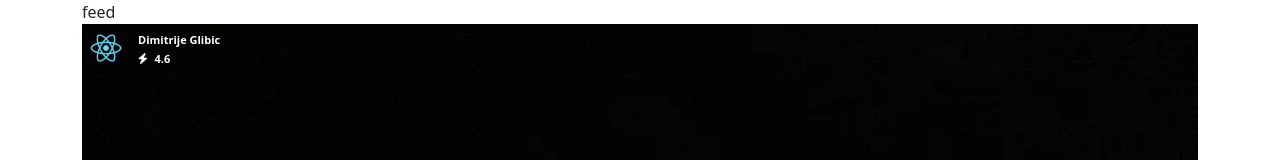
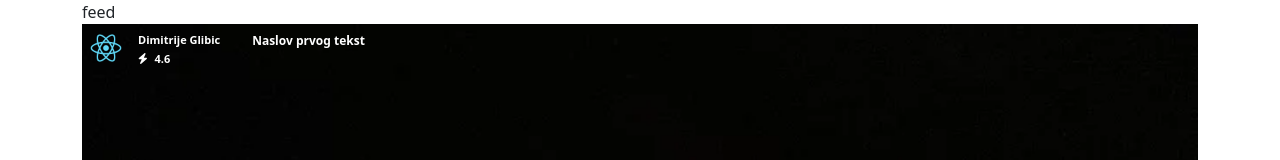
Before and after one commit to DimitrijeGlibic/novinator, a React (Create React App) app: page / in a window 1280 px wide. Shown: the top 160 px of the page. Built offline with nearby package versions, Linux system fonts and the light colour scheme.

Commit message:
Add PostTitle to Post header

```diff
--- a/src/components/post/Author.js
+++ b/src/components/post/Author.js
@@ -20,16 +20,12 @@ export default Author;
 
 const AuthorWrapper = styled.div`
     display: flex;
-    position: absolute;
-    top: 8px;
-    left: 8px;
-    z-index: 1;
-    color: white;
 `;
 
 const StyledImage = styled.img`
     width: 32px;
     height: 32px;
+    border-radius: 50%;
     margin-right: 16px;
 `;
 
--- a/src/components/post/Post.js
+++ b/src/components/post/Post.js
@@ -10,8 +10,10 @@ const Post = ({ post }) => {
 
     return (
         <PostWrapper>
-            <Author name={name} score={score} photo={photo} />
-            {/* <div>{title}</div> */}
+            <PostInfo>
+                <Author name={name} score={score} photo={photo} />
+                <PostTitle><span>{title}</span></PostTitle>
+            </PostInfo>
             <Content slides={content} />
             <ReactionButtons />
             <DiscussButton />
@@ -24,3 +26,19 @@ export default Post;
 const PostWrapper = styled.div`
     position: relative;
 `;
+
+const PostInfo = styled.div`
+    position: absolute;
+    top: 8px;
+    left: 8px;
+    z-index: 1;
+    color: white;
+
+    display: flex;
+`;
+
+const PostTitle = styled.div`
+    font-weight: bold;
+    margin-left: 32px;
+    font-size: 12px;
+`;
```
